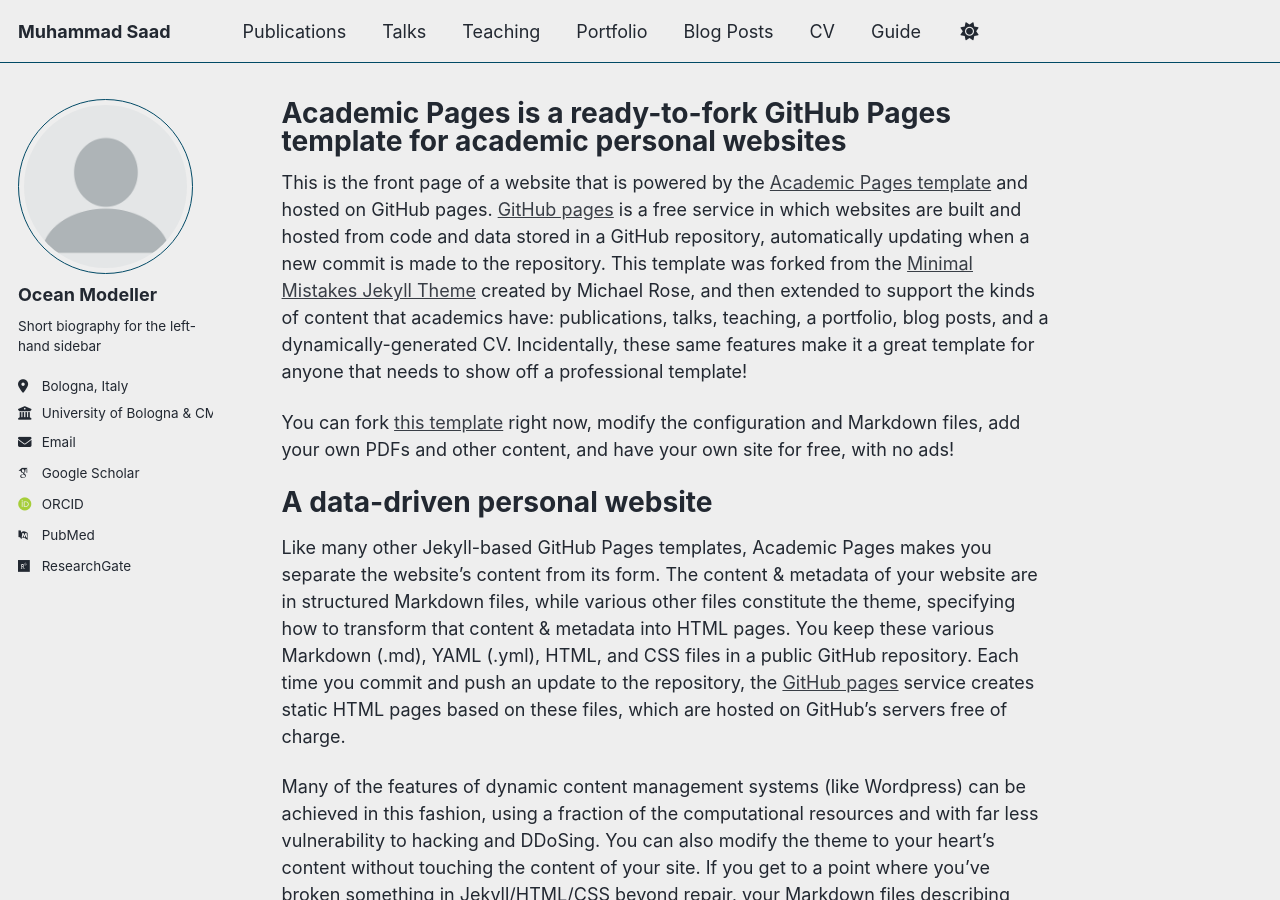
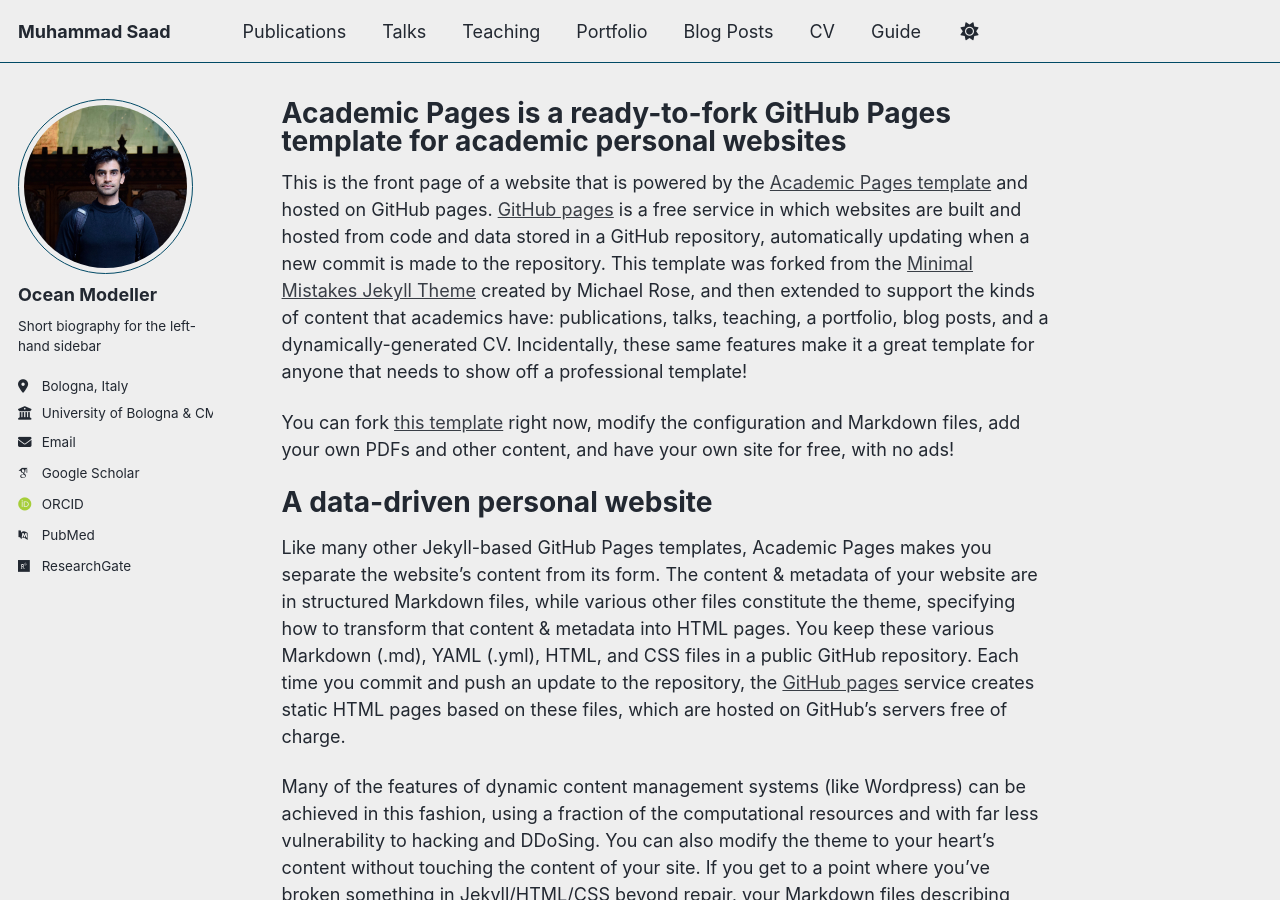
Before and after one commit to northernmarmott-ops/acad, a Jekyll site: the page built from _pages/about.md, in a window 1280 px wide and 900 px high. Built offline with Jekyll 4.4.1, drawn with Linux system fonts in a browser that asks for light colours; some web fonts are replaced; a script bundle is joined from its source files by our own code; library files that are not in the unit come from our copies.

Commit message:
Update _config.yml

```diff
--- a/_config.yml
+++ b/_config.yml
@@ -23,7 +23,7 @@ repository               : "academicpages/academicpages.github.io"
 #               Additional customization can be done by editing /_includes/author-profile.html
 author:
   # Biographic information
-  avatar           : "profile.png"
+  avatar           : "photo_saad.jpeg"
   name             : "Ocean Modeller"
   #pronouns         : # example: "she/her"
   bio              : "Short biography for the left-hand sidebar"
```
